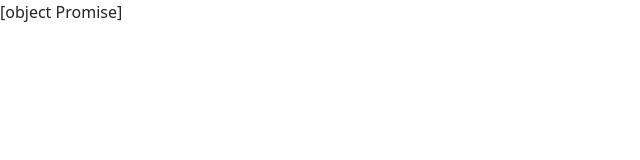
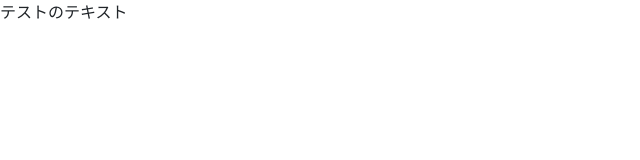
Before and after one commit to TkKawam/JSTest, a plain HTML site: page index.html in a window 1280 px wide. Shown: the full height of the page, 0-640 px from the left. Drawn offline with nearby package versions, Linux system fonts and the light colour scheme.

Commit message:
Update index.html

```diff
--- a/index.html
+++ b/index.html
@@ -12,7 +12,8 @@
 	<p id='target'></p>
 	<script>
     fetch('text.txt')
-      .then(response => document.getElementById('target').innerHTML = response.text())
+      .then(response => response.text())
+      .then(text => document.getElementById('target').innerHTML = text)
       .catch(error => {
         console.error('エラー:', error);
       });
```
